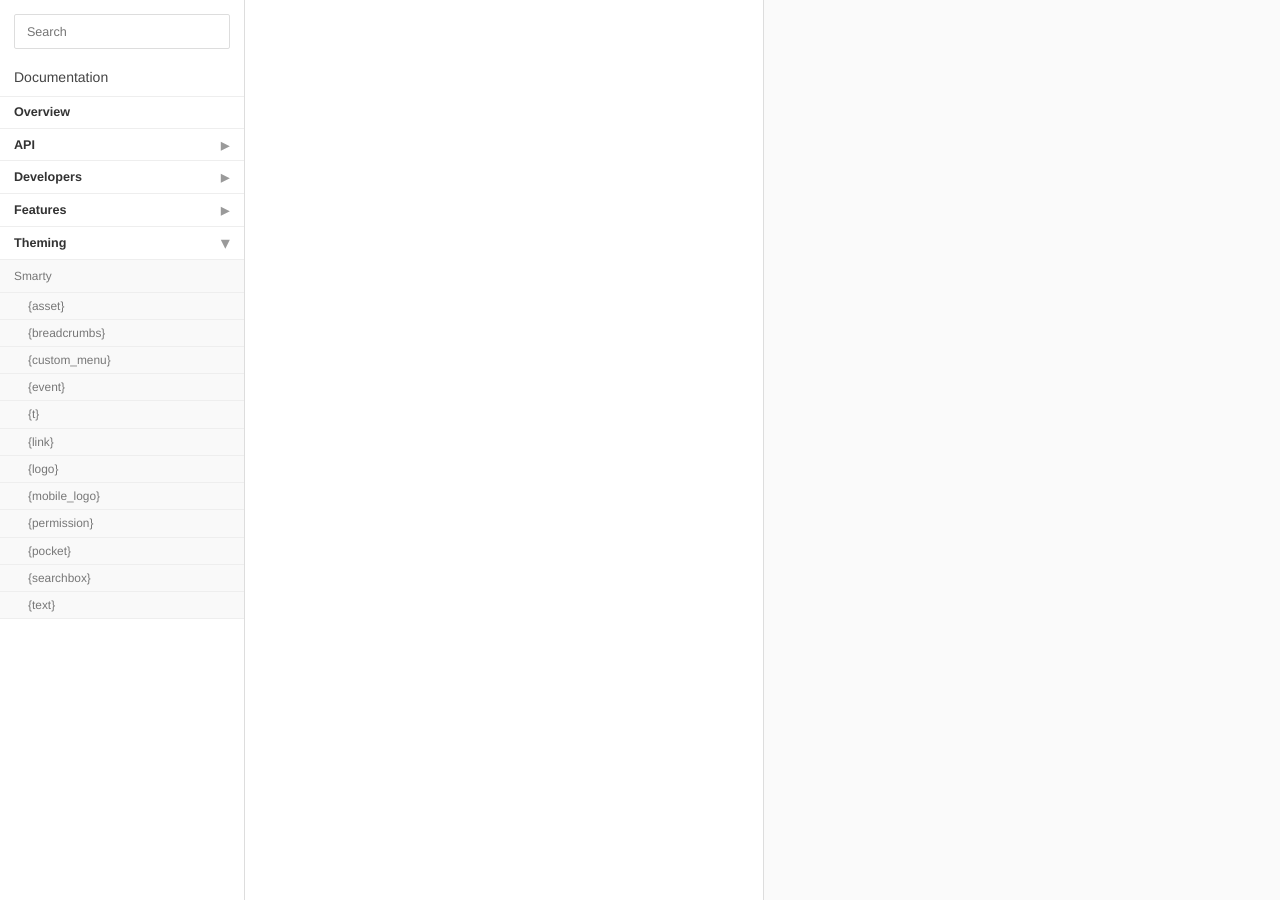
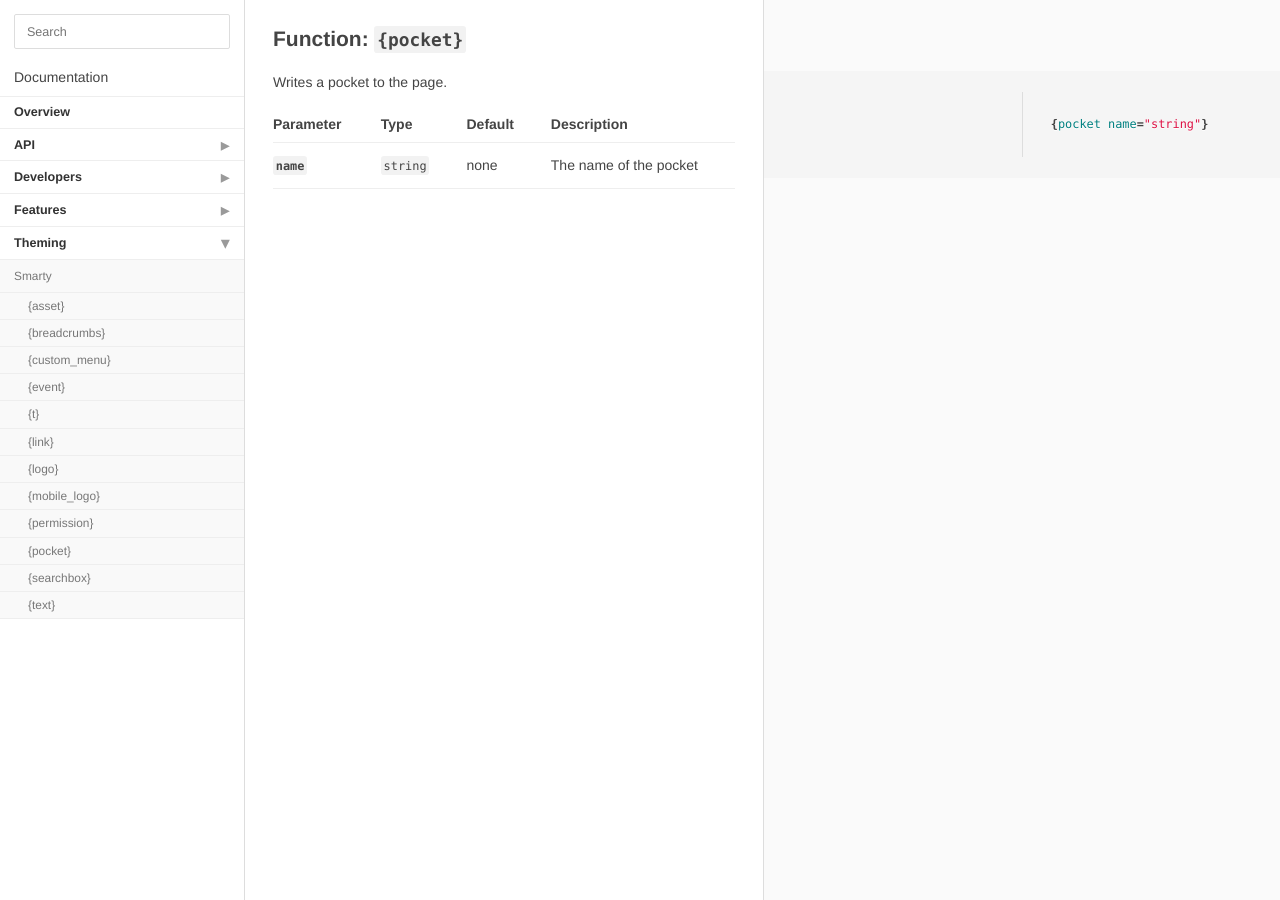
Before and after one commit to hgtonight/vanilladocs, a Jekyll site: the page built from theming/smarty/pocket.md, in a window 1280 px wide. Built offline with Jekyll 4.4.1, drawn with Linux system fonts in a browser that asks for light colours; Markdown is read by kramdown in place of the engine named in the settings.

Commit message:
Add {pocket} docs

````diff
--- a/theming/smarty/pocket.md
+++ b/theming/smarty/pocket.md
@@ -3,3 +3,15 @@ title: "{pocket}"
 layout: page
 categories: ["Theming", "Smarty"]
 ---
+
+## Function: `{pocket}`
+
+```smarty
+{pocket name="string"}
+```
+
+Writes a pocket to the page.
+
+Parameter       | Type      | Default   | Description
+---             | ---       | ---       | ---
+__`name`__      | `string`  | none      | The name of the pocket
````
